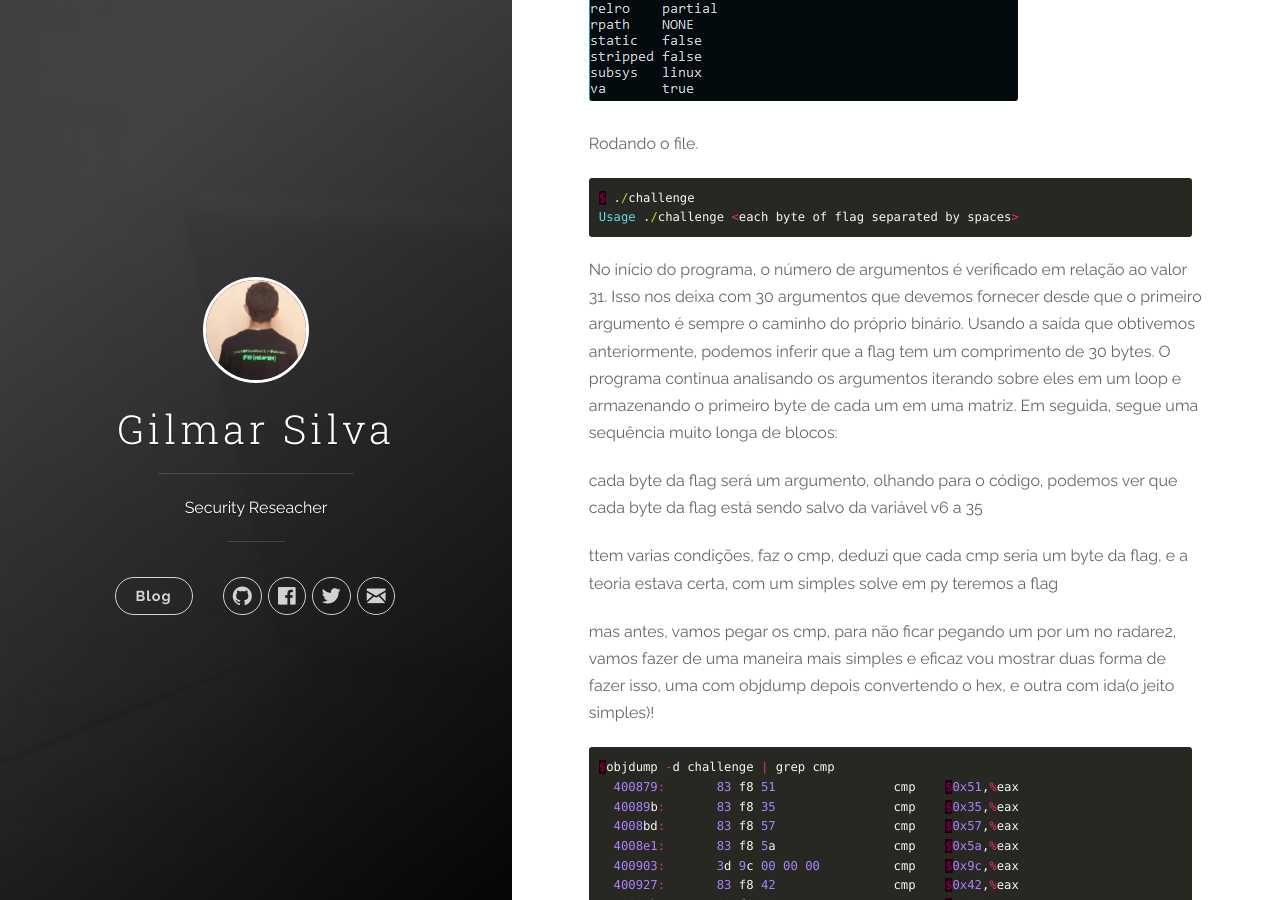
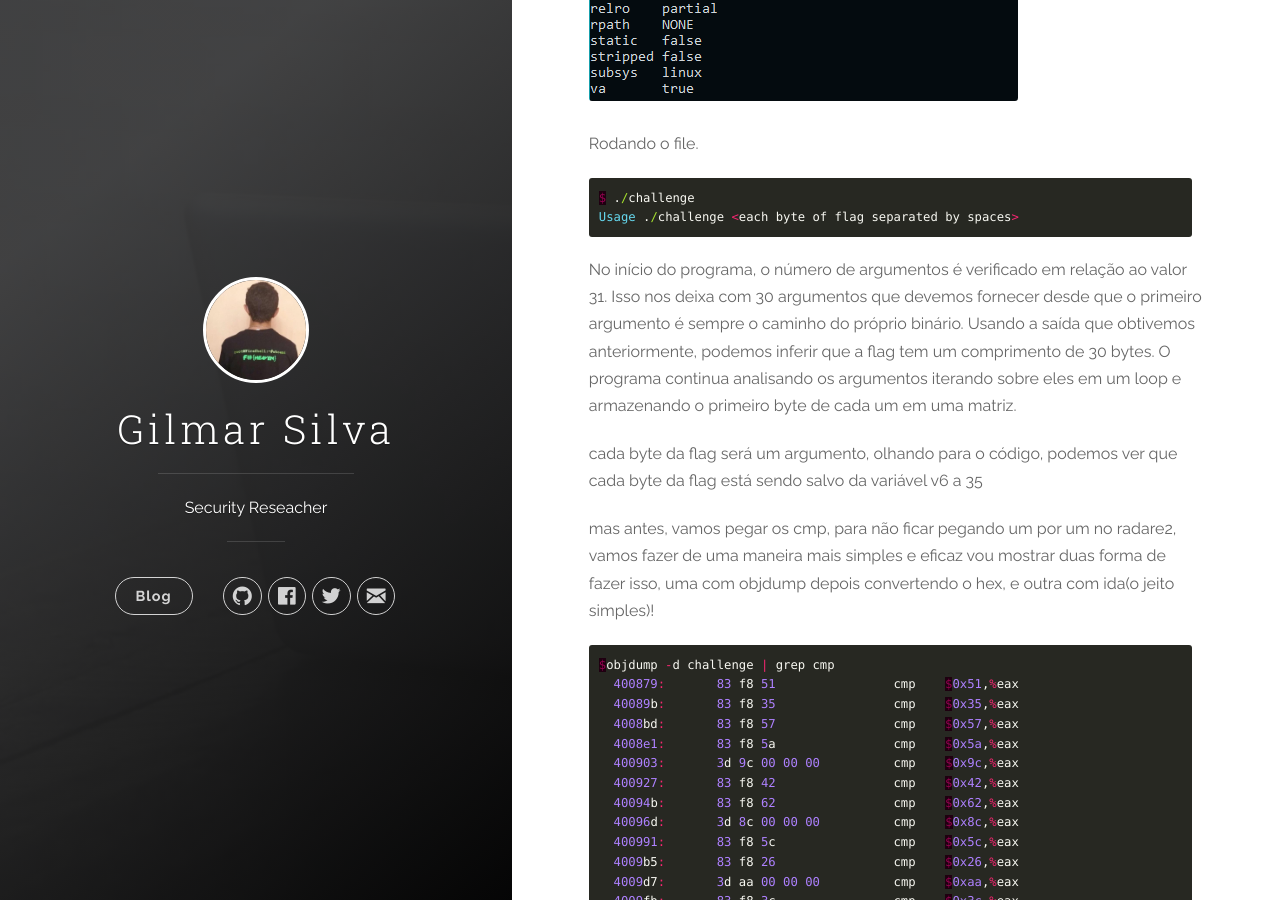
Before and after one commit to k13w/heavenh.github.io, a Jekyll site: the page built from _posts/2017-10-15-No-Calm-backdoor-ctf-2017.md, in a window 1280 px wide and 900 px high, scrolled down 632 px. Built offline with Jekyll 4.4.1, drawn with Linux system fonts in a browser that asks for light colours; nearby versions of some CDN libraries.

Commit message:
Update 2017-10-15-No-Calm-backdoor-ctf-2017.md

```diff
--- a/_posts/2017-10-15-No-Calm-backdoor-ctf-2017.md
+++ b/_posts/2017-10-15-No-Calm-backdoor-ctf-2017.md
@@ -18,13 +18,9 @@ Usage ./challenge <each byte of flag separated by spaces>
 No início do programa, o número de argumentos é verificado em relação ao valor 31. Isso nos deixa com 30 argumentos que devemos fornecer
 desde que o primeiro argumento é sempre o caminho do próprio binário. Usando a saída que obtivemos anteriormente, podemos inferir que a
 flag tem um comprimento de 30 bytes. O programa continua analisando os argumentos iterando sobre eles em um loop e armazenando o primeiro
-byte de cada um em uma matriz. Em seguida, segue uma sequência muito longa de blocos:
+byte de cada um em uma matriz.
 
 cada byte da flag será um argumento, olhando para o código, podemos ver que cada byte da flag está sendo salvo da variável v6 a 35
-
-
-ttem varias condições, faz o cmp, deduzi que cada cmp seria um byte da flag, e a teoria estava certa, com um simples solve em py
-teremos a flag
 
 mas antes, vamos pegar os cmp, para não ficar pegando um por um no radare2, vamos fazer de uma maneira mais simples e eficaz
 vou mostrar duas forma de fazer isso, uma com objdump depois convertendo o hex, e outra com ida(o jeito simples)!
```
